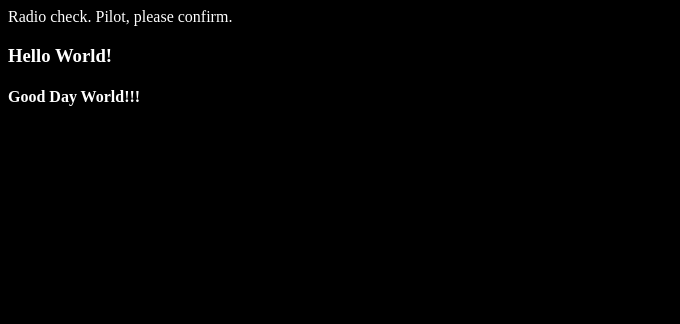
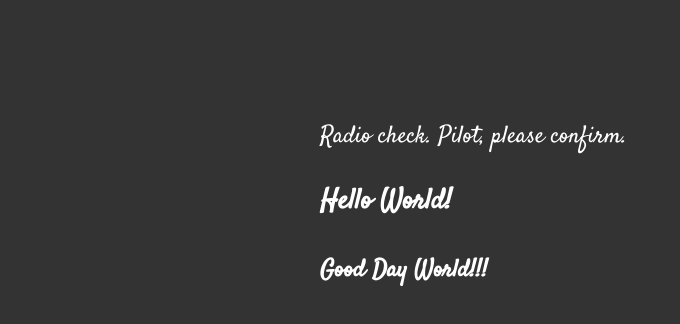
Before and after one commit to Nikitha-prog/communication-log, a plain HTML site: page index.html in a window 1280 px wide. Shown: the whole page, without its empty margins (0-680 px from the left). Drawn offline with Linux system fonts and the light colour scheme.

Commit message:
updated sytlesheet

```diff
--- a/index.html
+++ b/index.html
@@ -1,6 +1,7 @@
 <html>
    <head>
       <link rel="stylesheet" type="text/css" href="style.css">
+      <link href="https://fonts.googleapis.com/css?family=Satisfy" rel="stylesheet">
    </head>
    <body>
       <p>Radio check. Pilot, please confirm.</p>
--- a/style.css
+++ b/style.css
@@ -1,5 +1,7 @@
 body {
     color: white;
-    background-color: black;
-    font-size: medium;
+    background-color: #333;
+    font-size: 150%;
+    font-family: 'Satisfy', cursive;
+    margin: 5em 25%;
 }
```
